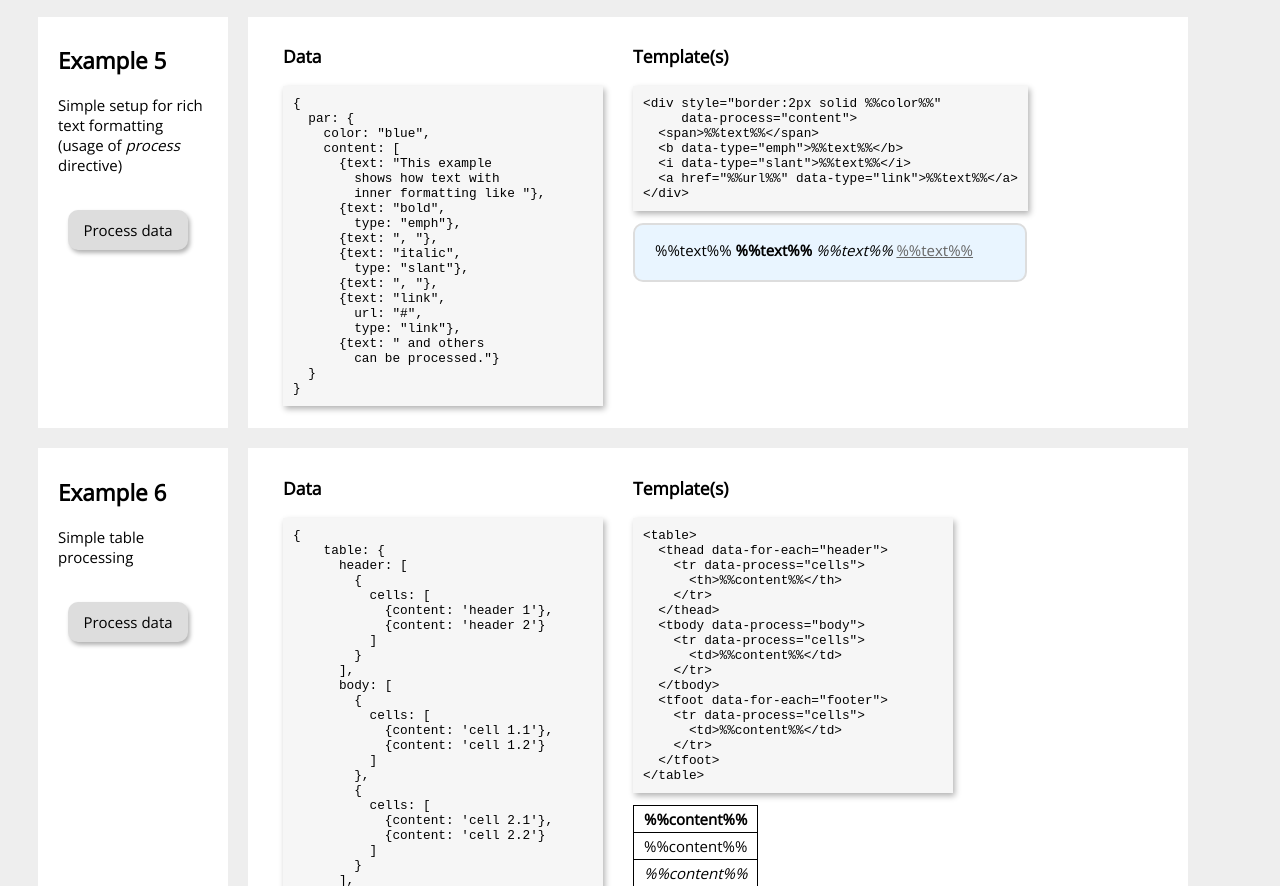
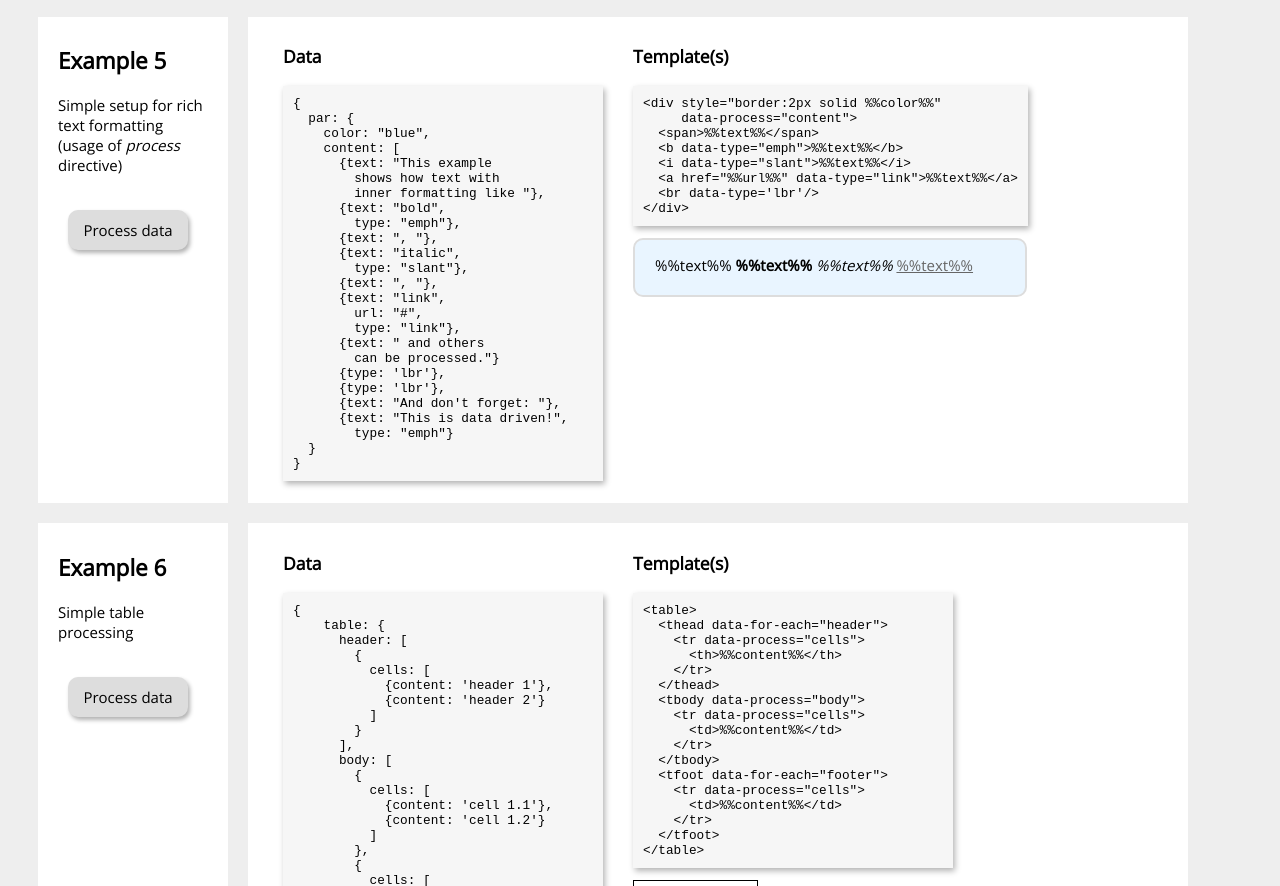
Before and after one commit to vitjanota/templating-factory, a plain HTML site: page index.html in a window 1280 px wide. Shown: the part 1812-2698 px from the top of the page. Drawn offline with nearby package versions, Linux system fonts and the light colour scheme.

Commit message:
adding more features to structured text example

```diff
--- a/index.html
+++ b/index.html
@@ -266,6 +266,11 @@
         type: "link"},
       {text: " and others
         can be processed."}
+      {type: 'lbr'},
+      {type: 'lbr'},
+      {text: "And don't forget: "},
+      {text: "This is data driven!",
+        type: "emph"}
   }
 }</pre>
 					</div>
@@ -279,6 +284,7 @@
   &lt;b data-type="emph"&gt;%%text%%&lt;/b&gt;
   &lt;i data-type="slant"&gt;%%text%%&lt;/i&gt;
   &lt;a href="%%url%%" data-type="link"&gt;%%text%%&lt;/a&gt;
+  &lt;br data-type='lbr'/&gt;
 &lt;/div&gt;
 </pre>
 					<div id="Root5" class="Root">
@@ -288,6 +294,7 @@
 							<b data-type="emph">%%text%%</b>
 							<i data-type="slant">%%text%%</i>
 							<a href="%%url%%" data-type="link">%%text%%</a>
+              <br data-type='lbr'/>
 						</div>
 					</div>
 				</div>
--- a/js/page.js
+++ b/js/page.js
@@ -107,7 +107,11 @@ let exampleData = {
 				{text: "italic", type: "slant"},
 				{text: ", "},
 				{text: "link", url: "#", type: "link"},
-			  {text: " and others can be processed."}
+			  {text: " and others can be processed."},
+        {type: 'lbr'},
+        {type: 'lbr'},
+        {text: "And don't forget: "},
+        {text: "This is data driven!", type: "emph"}
       ]
 		}
 	},
```
